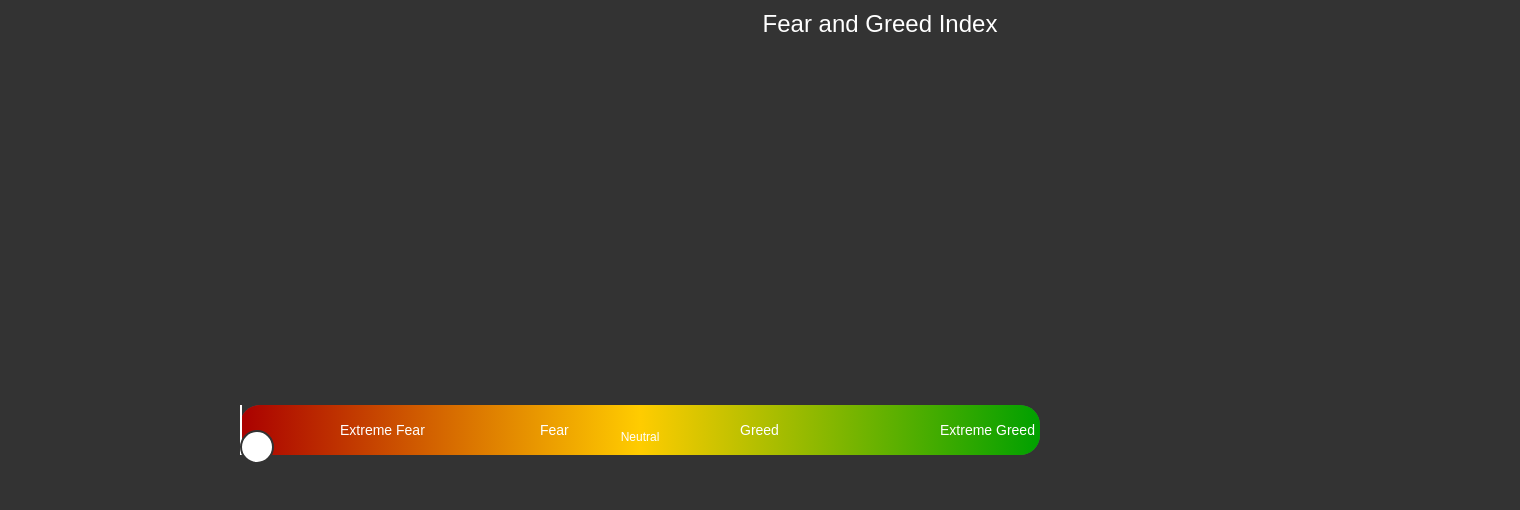
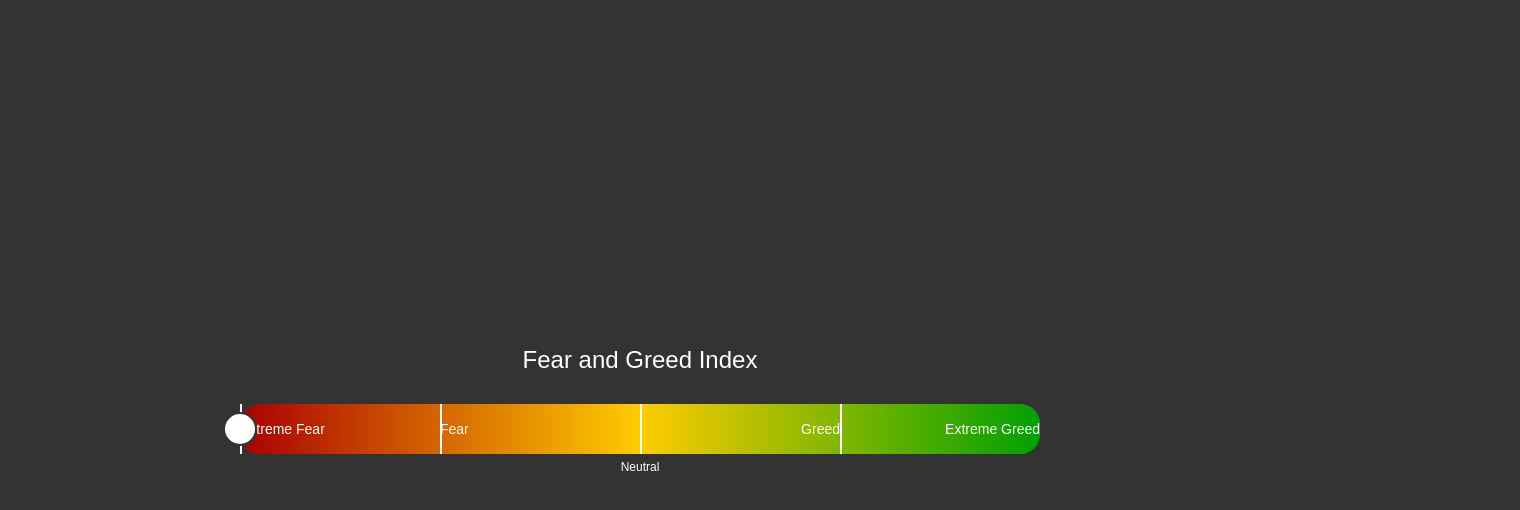
Before and after one commit to ENicholsCrypto/apihome, a plain HTML site: page index.html in a window 1280 px wide. Shown: the whole page, 1520 px wide, since content can reach past the window. Drawn offline with Linux system fonts and the light colour scheme; no server answers.

Commit message:
Update index.html

```diff
--- a/index.html
+++ b/index.html
@@ -23,10 +23,7 @@
         }
         .title {
             font-size: 24px;
-            margin: 0;
-            position: absolute;
-            width: 100%;
-            top: 10px;
+            margin-bottom: 30px; /* Add space below the title */
         }
         .progress-container {
             background-color: #555;
@@ -34,7 +31,6 @@
             position: relative;
             height: 50px;
             box-sizing: border-box;
-            margin-top: 60px; /* Give some space for title */
         }
         .progress-bar {
             height: 100%;
@@ -45,6 +41,14 @@
             border-radius: 20px;
             z-index: 1;
         }
+        .marker {
+            position: absolute;
+            top: 0;
+            height: 100%;
+            width: 2px;
+            background-color: #fff;
+            z-index: 2;
+        }
         .marker-label {
             position: absolute;
             color: #fff;
@@ -53,15 +57,20 @@
             font-size: 14px;
             z-index: 2;
         }
+        .marker-label.extreme-fear { left: 0; } /* Adjust the position for 'Extreme Fear' */
+        .marker-label.fear { left: 25%; } /* Position at the 25% mark */
+        .marker-label.greed { right: 25%; } /* Position at the 75% mark */
+        .marker-label.extreme-greed { right: 0; } /* Adjust the position for 'Extreme Greed' */
         .neutral-label {
             position: absolute;
             color: #fff;
-            top: 50%;
+            bottom: -20px;
             left: 50%;
             transform: translateX(-50%);
             font-size: 12px;
             z-index: 2;
         }
+
         .indicator {
             position: absolute;
             top: 50%;
@@ -85,6 +94,7 @@
             color: black;
             z-index: 4;
             border: 2px solid #333;
+            transform: translate(-50%, -50%);
         }
     </style>
 </head>
@@ -93,10 +103,13 @@
         <div class="title">Fear and Greed Index</div>
         <div class="progress-container">
             <div class="progress-bar"></div>
-            <div class="marker-label" style="left: 12.5%;">Extreme Fear</div>
-            <div class="marker-label" style="left: 37.5%;">Fear</div>
-            <div class="marker-label" style="left: 62.5%;">Greed</div>
-            <div class="marker-label" style="left: 87.5%;">Extreme Greed</div>
+            <div class="marker" style="left: 25%;"></div>
+            <div class="marker" style="left: 50%;"></div>
+            <div class="marker" style="left: 75%;"></div>
+            <div class="marker-label extreme-fear">Extreme Fear</div>
+            <div class="marker-label fear">Fear</div>
+            <div class="marker-label greed">Greed</div>
+            <div class="marker-label extreme-greed">Extreme Greed</div>
             <div class="neutral-label">Neutral</div>
             <div class="indicator" id="indicator"></div>
             <div class="bubble" id="bubble"></div>
@@ -109,18 +122,19 @@
             .then(data => {
                 const indexData = data.data[0];
                 const indexValue = parseInt(indexData.value, 10);
-                const progressBarWidth = document.querySelector('.progress-container').offsetWidth;
+                const progressBar = document.querySelector('.progress-container');
                 const indicator = document.getElementById('indicator');
                 const bubble = document.getElementById('bubble');
 
                 // Calculate the left position as a percentage of the progress bar width
-                const indicatorPosition = (indexValue / 100) * progressBarWidth;
+                const progressBarWidth = progressBar.offsetWidth;
+                const indicatorLeft = (indexValue / 100) * progressBarWidth;
 
                 // Update the indicator line position
-                indicator.style.left = `${indicatorPosition}px`;
+                indicator.style.left = `${indicatorLeft}px`;
 
                 // Update the bubble position and content
-                bubble.style.left = `${indicatorPosition}px`;
+                bubble.style.left = `${indicatorLeft}px`;
                 bubble.style.marginLeft = `-${bubble.offsetWidth / 2}px`;
                 bubble.style.marginTop = `-${bubble.offsetHeight / 2}px`;
                 bubble.textContent = indexValue; // Display the index value inside the bubble
```
